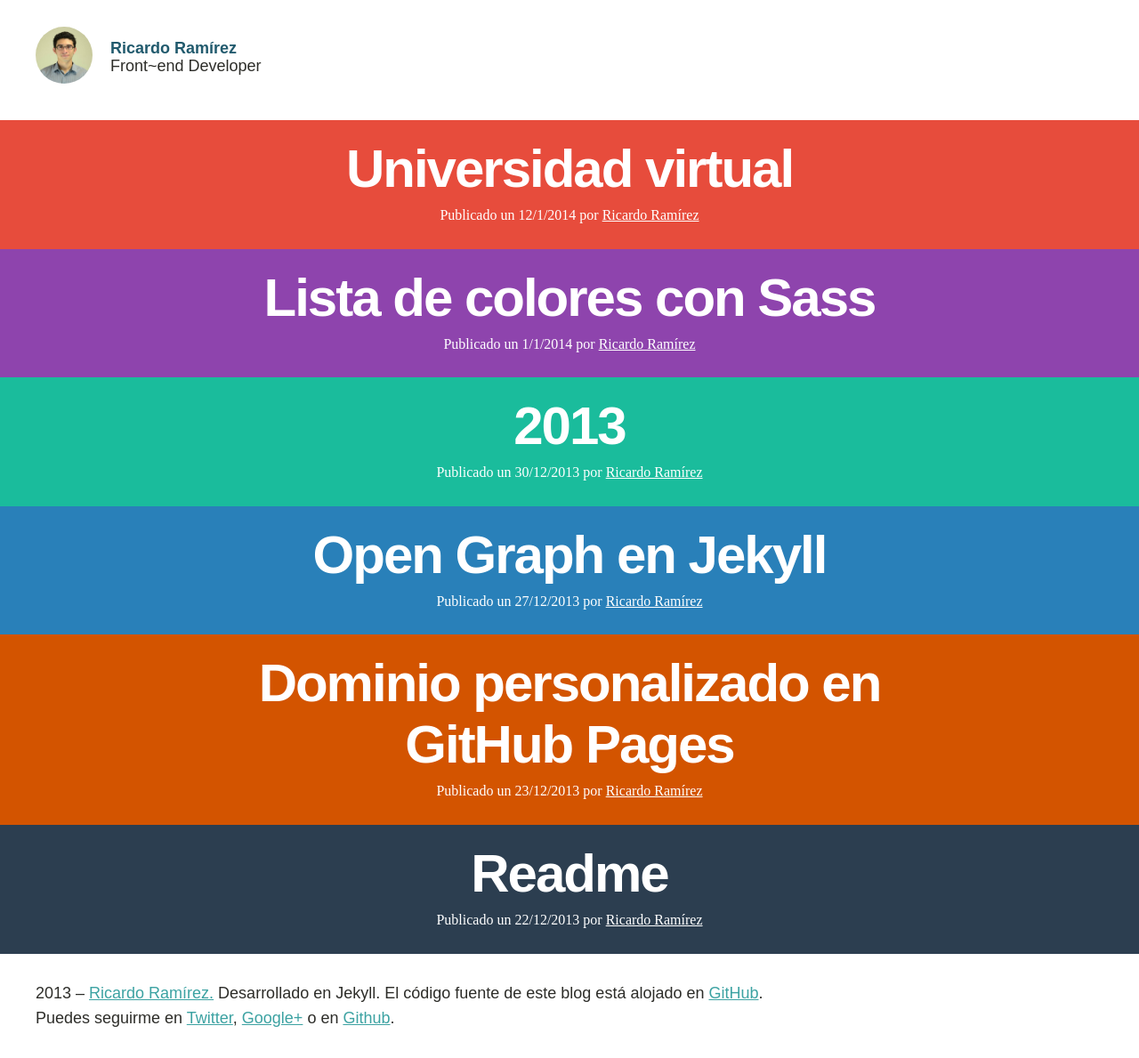
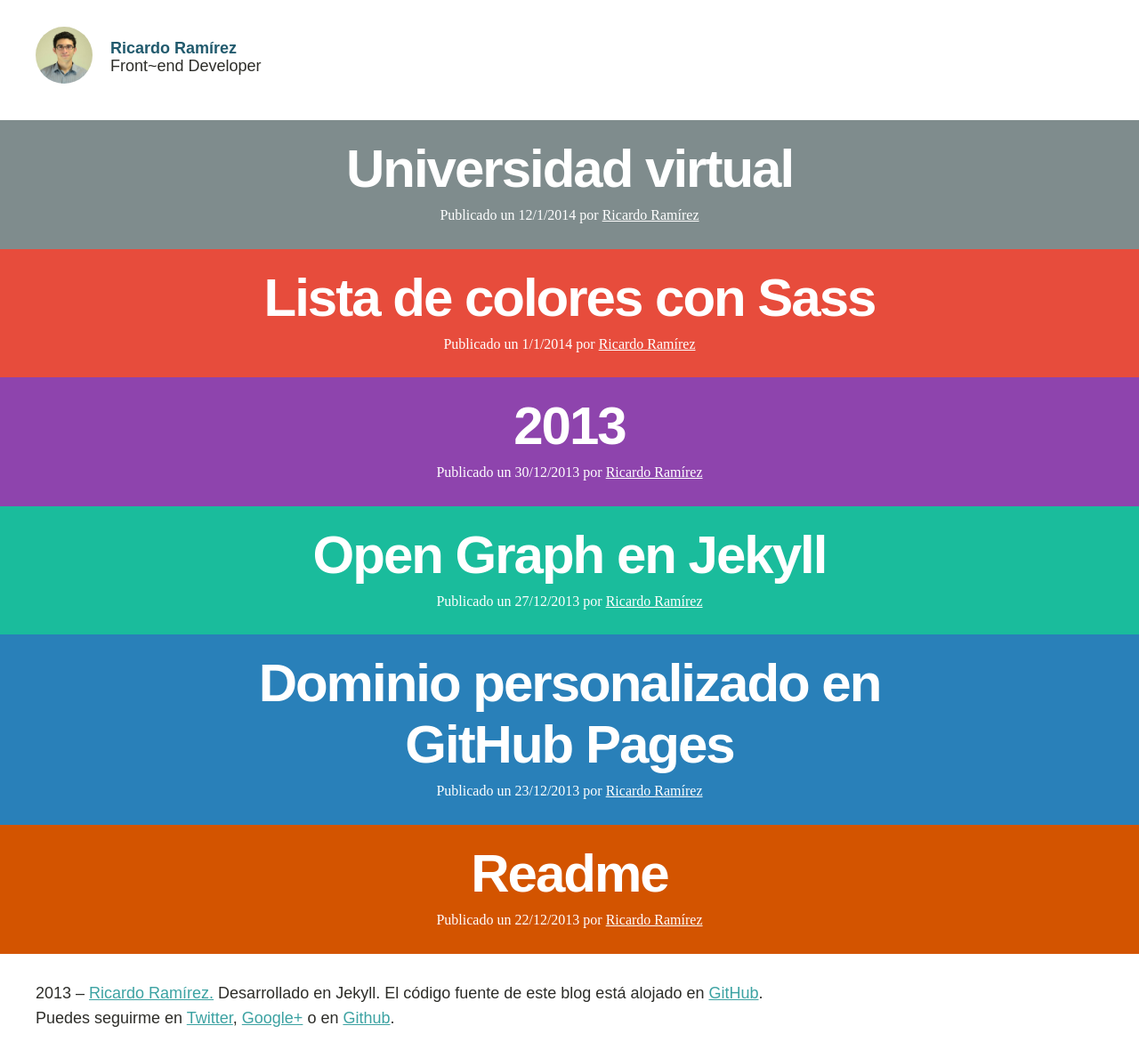
Before and after one commit to qbright/ricardoerl.github.io, a Jekyll site: the page built from index.html, in a window 1280 px wide. Shown: the whole page at 89% size. Built offline with Jekyll 4.4.1, drawn with Linux system fonts in a browser that asks for light colours; some web fonts are replaced; Markdown is read by kramdown in place of the engine named in the settings; comment, search, counter and statistics services are not loaded.

Commit message:
New color

```diff
--- a/css/sass/modules/_variables.scss
+++ b/css/sass/modules/_variables.scss
@@ -6,7 +6,7 @@ $color-primary: #215A6D;
 $color-secondary: #3CA2A2;
 
 /* Add a new colour at the begining */
-$colours: #E74C3C, #8E44AD, #1ABC9C, #2980B9, #D35400, #2C3E50;
+$colours: #7F8C8D, #E74C3C, #8E44AD, #1ABC9C, #2980B9, #D35400, #2C3E50;
 
 /* Fonts */
 $font-primary: 'Droid Sans', sans-serif;
```
Also changed, not shown: css/ricardoerl.min.css.
